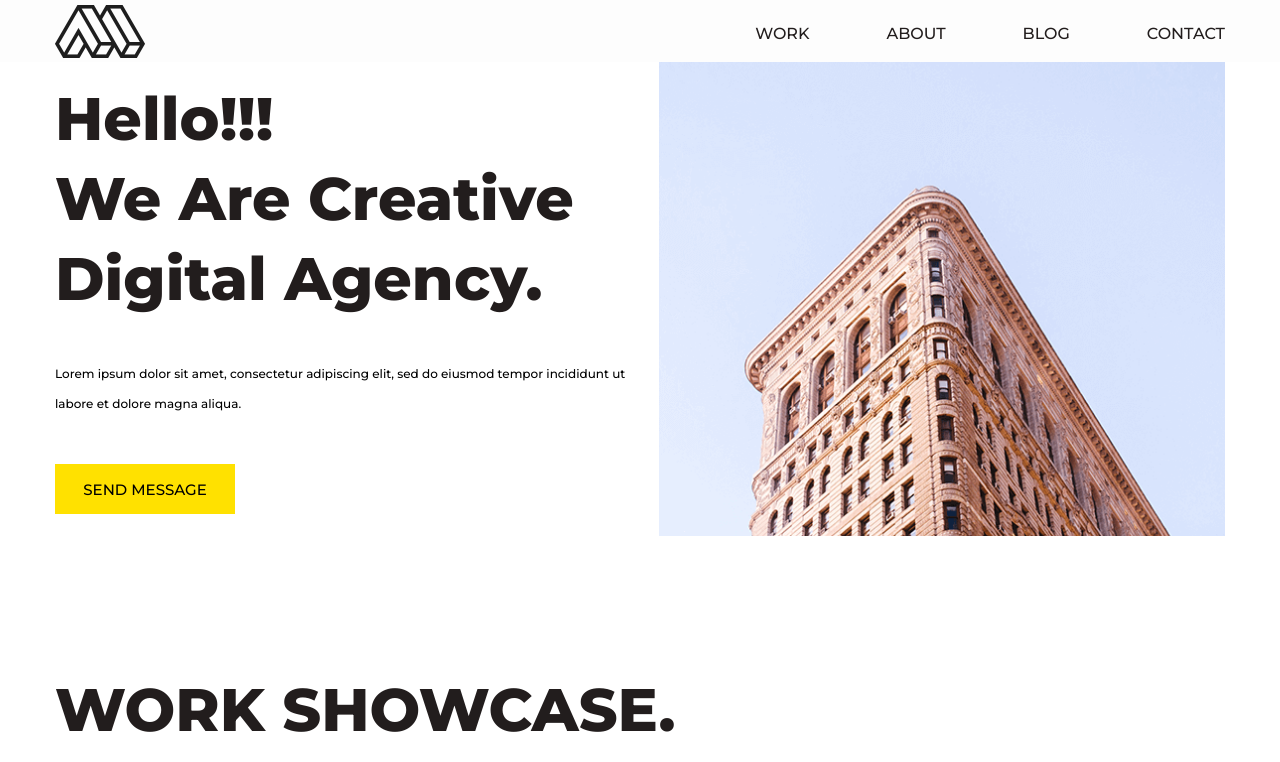
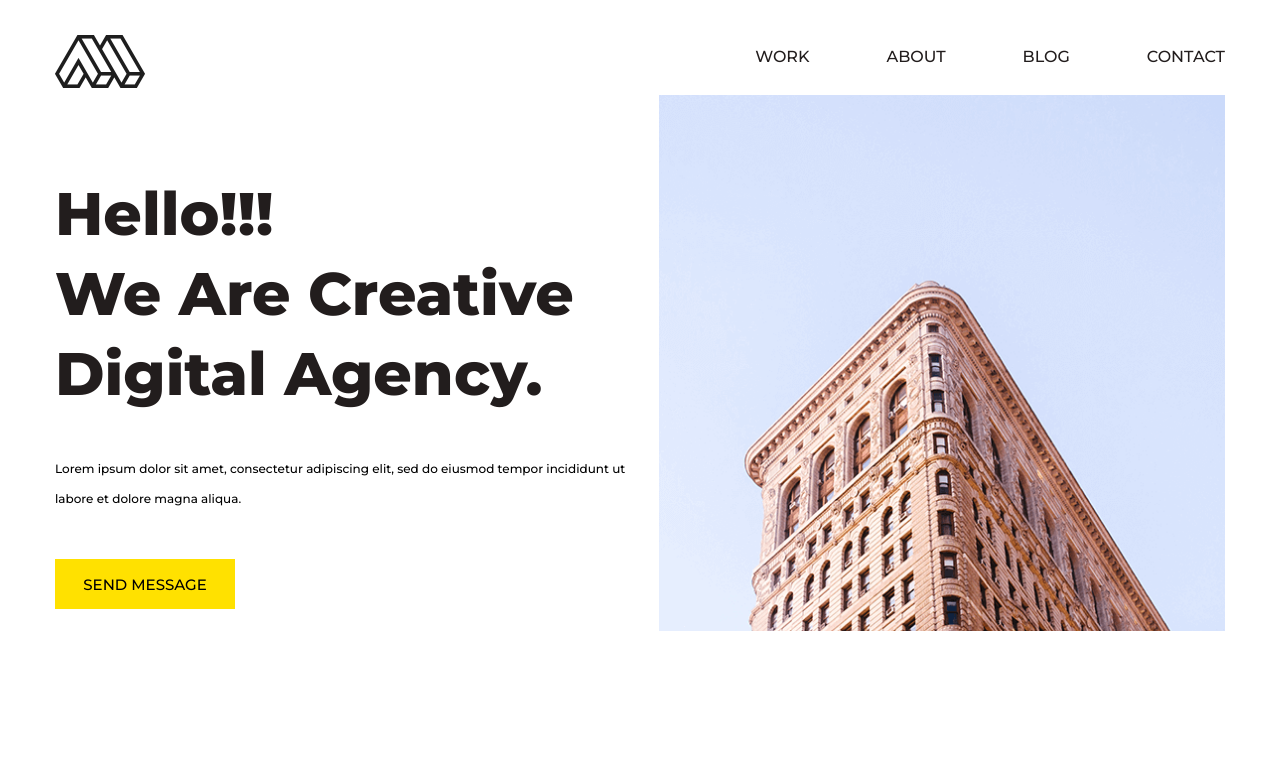
Before and after one commit to DenyskoD/Mint, a plain HTML site: page index.html in a window 1280 px wide. Shown: the top 762 px of the page. Drawn offline with nearby package versions, Linux system fonts and the light colour scheme.

Commit message:
header bug fixed
fixed header bug fixed

```diff
--- a/assets/css/style.css
+++ b/assets/css/style.css
@@ -36,6 +36,7 @@ body {
 .header {
     width: 100%;
     z-index: 1000;
+    position: absolute;
 }
 
 .header.fixed {
@@ -168,6 +169,7 @@ body {
 
 .intro {
     min-height: 540px;
+    padding-top: 95px;
 }
 
 .intro .container {
--- a/assets/js/app.js
+++ b/assets/js/app.js
@@ -1,17 +1,15 @@
 $(function() {
 
-    // fixed header    --> nujno dodelat` , kakou-to bag
+    // fixed header
     var header = $("#header");
     var intro = $("#intro");
-    var introH = 0;
-    // var introH = intro.innerHeight();
+    var introH = intro.innerHeight();
     var scrollPosition = $(window).scrollTop();
 
     checkScroll(scrollPosition, introH);
 
     $(window).on("scroll", function(){
-        // var introH = intro.innerHeight();
-        var introH = 0;
+        var introH = intro.innerHeight();
         scrollPosition = $(this).scrollTop();
         checkScroll(scrollPosition, introH);
     });
```
